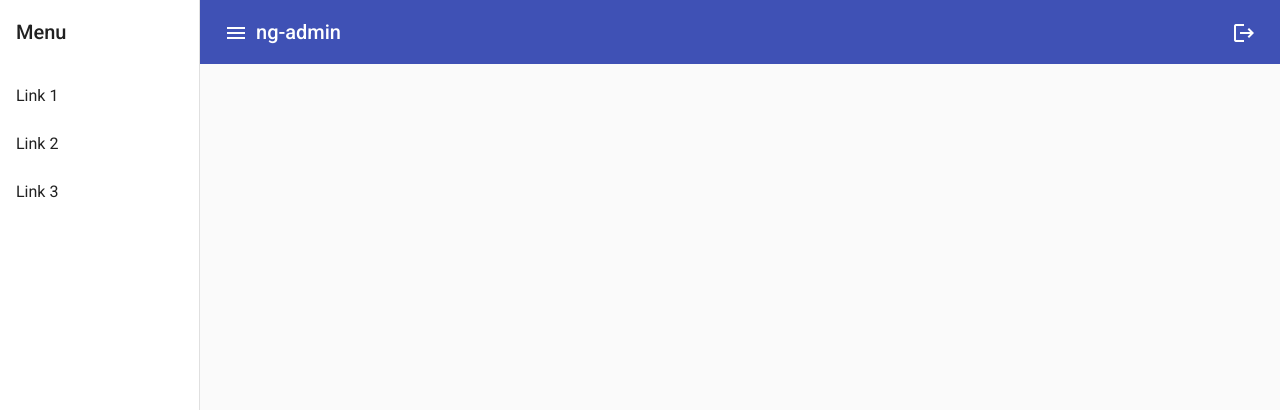
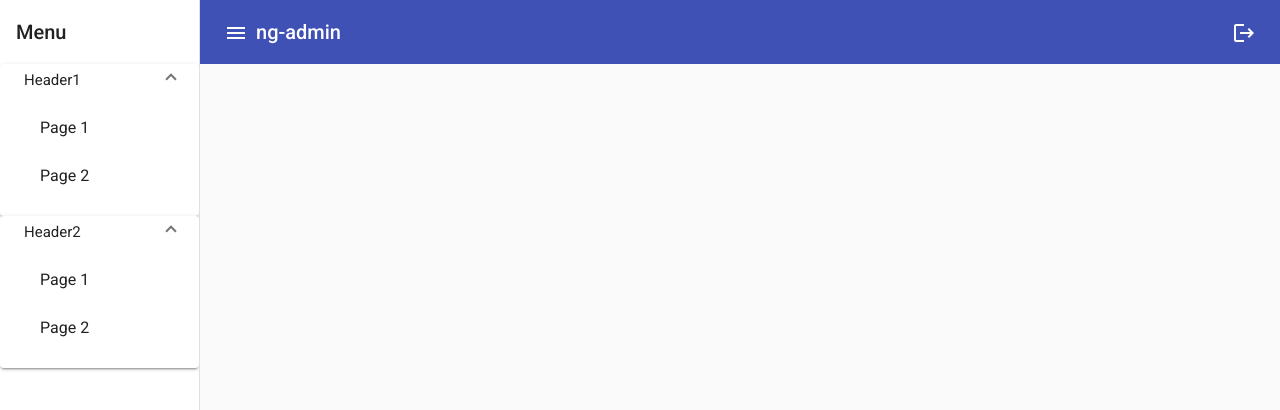
Before and after one commit to zengkid/ng-admin, an Angular app: page /admin in a window 1280 px wide. Shown: the top 410 px of the page. Built offline with nearby package versions, Linux system fonts and the light colour scheme.

Commit message:
test menu

```diff
--- a/src/app/admin/admin.component.html
+++ b/src/app/admin/admin.component.html
@@ -1,38 +1,49 @@
 <mat-sidenav-container class="sidenav-container">
-  <mat-sidenav #drawer class="sidenav" fixedInViewport
-      [attr.role]="(isHandset$ | async) ? 'dialog' : 'navigation'"
-      [mode]="(isHandset$ | async) ? 'over' : 'side'"
-      [opened]="(isHandset$ | async) === false">
+  <mat-sidenav #drawer class="sidenav" fixedInViewport [attr.role]="(isHandset$ | async) ? 'dialog' : 'navigation'"
+    [mode]="(isHandset$ | async) ? 'over' : 'side'" [opened]="(isHandset$ | async) === false">
     <mat-toolbar>Menu</mat-toolbar>
-    <mat-nav-list>
-      <a mat-list-item href="#">Link 1</a>
-      <a mat-list-item href="#">Link 2</a>
-      <a mat-list-item href="#">Link 3</a>
-    </mat-nav-list>
+
+    <mat-accordion multi>
+      <mat-expansion-panel expanded='true'>
+        <mat-expansion-panel-header>
+          <mat-panel-title>Header1</mat-panel-title>
+        </mat-expansion-panel-header>
+        <mat-nav-list>
+          <a mat-list-item routerLink="/admin/page1" routerLinkActive="router-link-active">Page 1</a>
+          <a mat-list-item routerLink="/admin/page2" routerLinkActive="router-link-active">Page 2</a>
+        </mat-nav-list>
+      </mat-expansion-panel>
+
+      <mat-expansion-panel expanded='true'>
+        <mat-expansion-panel-header>
+          <mat-panel-title>Header2</mat-panel-title>
+        </mat-expansion-panel-header>
+        <mat-nav-list>
+          <a mat-list-item routerLink="/admin/page1" routerLinkActive="router-link-active">Page 1</a>
+          <a mat-list-item routerLink="/admin/page2" routerLinkActive="router-link-active">Page 2</a>
+        </mat-nav-list>
+      </mat-expansion-panel>
+    </mat-accordion>
+
+
+
   </mat-sidenav>
   <mat-sidenav-content>
     <mat-toolbar color="primary">
-      <button
-        type="button"
-        aria-label="Toggle sidenav"
-        mat-icon-button
-        (click)="drawer.toggle()"
-        >
+      <button type="button" aria-label="Toggle sidenav" mat-icon-button (click)="drawer.toggle()">
         <mat-icon aria-label="Side nav toggle icon">menu</mat-icon>
       </button>
       <span>ng-admin</span>
       <span class="spacer"></span>
-      <button
-      mat-icon-button
-      type="button"
-      (click)="logout()"
-      >
-      <mat-icon aria-label="Side nav toggle icon" class="material-icons" >logout</mat-icon>
-    </button>
+      <button mat-icon-button type="button" (click)="logout()">
+        <mat-icon aria-label="Side nav toggle icon" class="material-icons">logout</mat-icon>
+      </button>
 
     </mat-toolbar>
 
-    <router-outlet></router-outlet>
+    <div class="content">
+      <router-outlet></router-outlet>
+    </div>
 
   </mat-sidenav-content>
 </mat-sidenav-container>
--- a/src/app/admin/admin.component.scss
+++ b/src/app/admin/admin.component.scss
@@ -1,3 +1,15 @@
+mat-expansion-panel {
+  margin: 0;
+}
+
+.mat-expansion-panel-header {
+  height: 32px;
+}
+
+.mat-expansion-panel-header.mat-expanded {
+  height: 32px;
+}
+
 .sidenav-container {
   height: 100%;
 }
@@ -19,3 +31,7 @@
 .spacer {
   flex: 1 1 auto;
 }
+
+.content {
+  margin: 10px;
+}
--- a/src/app/admin/admin.component.ts
+++ b/src/app/admin/admin.component.ts
@@ -10,6 +10,7 @@ import { Router } from '@angular/router';
   styleUrls: ['./admin.component.scss']
 })
 export class AdminComponent {
+  panelOpenState = false;
 
   isHandset$: Observable<boolean> = this.breakpointObserver.observe(Breakpoints.Handset)
     .pipe(
--- /dev/null
+++ b/src/app/admin/pages/page1/page1.component.html
@@ -0,0 +1 @@
+<p>page1 works!</p>
--- /dev/null
+++ b/src/app/admin/pages/page1/page1.component.ts
@@ -0,0 +1,15 @@
+import { Component, OnInit } from '@angular/core';
+
+@Component({
+  selector: 'app-page1',
+  templateUrl: './page1.component.html',
+  styleUrls: ['./page1.component.scss']
+})
+export class Page1Component implements OnInit {
+
+  constructor() { }
+
+  ngOnInit(): void {
+  }
+
+}
--- /dev/null
+++ b/src/app/admin/pages/page2/page2.component.html
@@ -0,0 +1 @@
+<p>page2 works!</p>
--- /dev/null
+++ b/src/app/admin/pages/page2/page2.component.ts
@@ -0,0 +1,15 @@
+import { Component, OnInit } from '@angular/core';
+
+@Component({
+  selector: 'app-page2',
+  templateUrl: './page2.component.html',
+  styleUrls: ['./page2.component.scss']
+})
+export class Page2Component implements OnInit {
+
+  constructor() { }
+
+  ngOnInit(): void {
+  }
+
+}
```
Also changed, not shown: src/app/app-routing.module.ts (+9 -1 lines), src/app/app.module.ts (+8 -1 lines), src/app/admin/pages/page1/page1.component.scss (added), src/app/admin/pages/page2/page2.component.scss (added), 2 other files (tests, documents, lock files or other folders).
